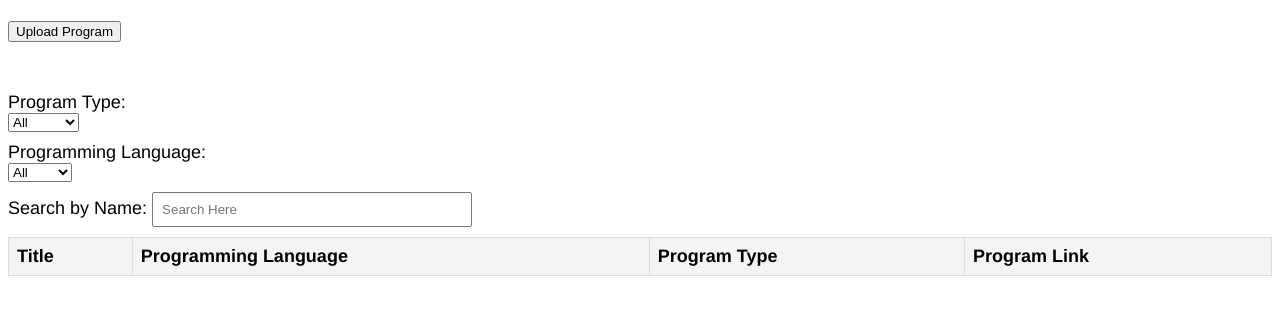
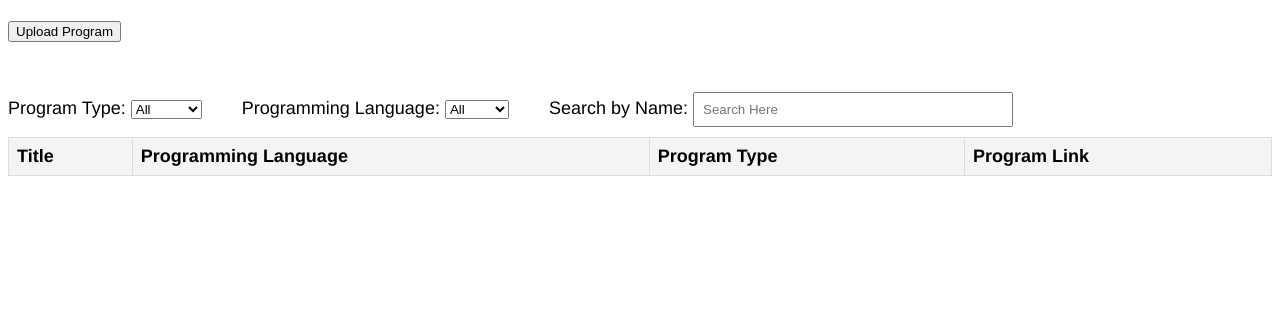
Before and after one commit to gmonte29/Code-Database-Website, a website: page public/index.html in a window 1280 px wide. Shown: the part 69-384 px from the top of the page. Drawn offline with Linux system fonts and the light colour scheme; no server answers.

Commit message:
aligned type filter, lang filter, and search-bar

```diff
--- a/public/style.css
+++ b/public/style.css
@@ -46,11 +46,18 @@ p, li {
 font-size: 18px;
 }
 
-/*sets the listed items on new lines on the webpage*/
+/*
+sets the listed items on new lines on the webpage
 #programFile, #uploadButton, #programTypeFilter, #languageFilter{
     clear: both;
     display: block;
-    margin-bottom: 10px; /* Adjust the margin as needed */
+    margin-bottom: 10px;
+}
+*/
+
+#programTypeFilter, #languageFilter, #searchBar, #uploadButton {
+    display: inline-block;
+    margin-right: 35px; /* Adjust the margin as needed */
 }
 
 #programContent{
```
